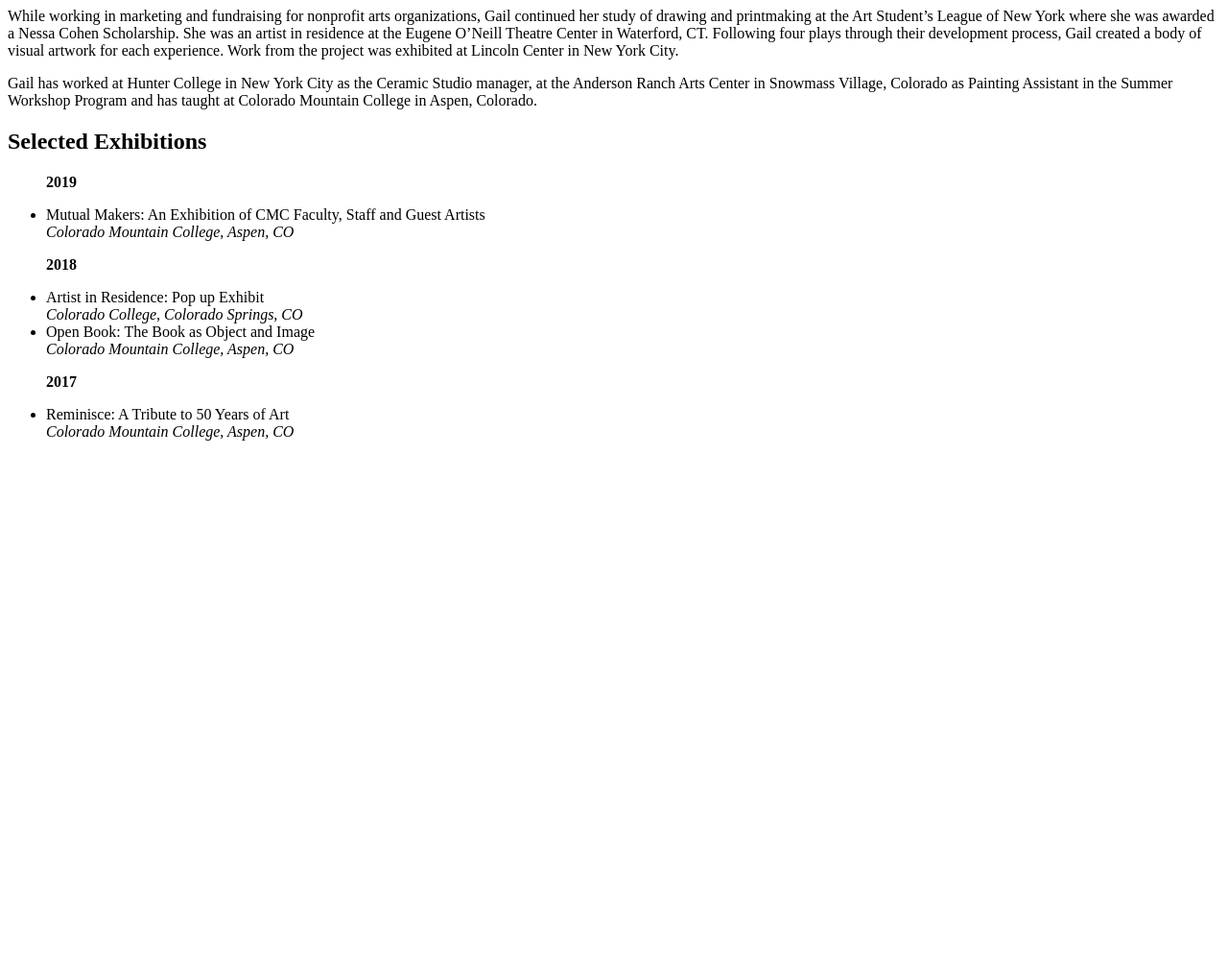
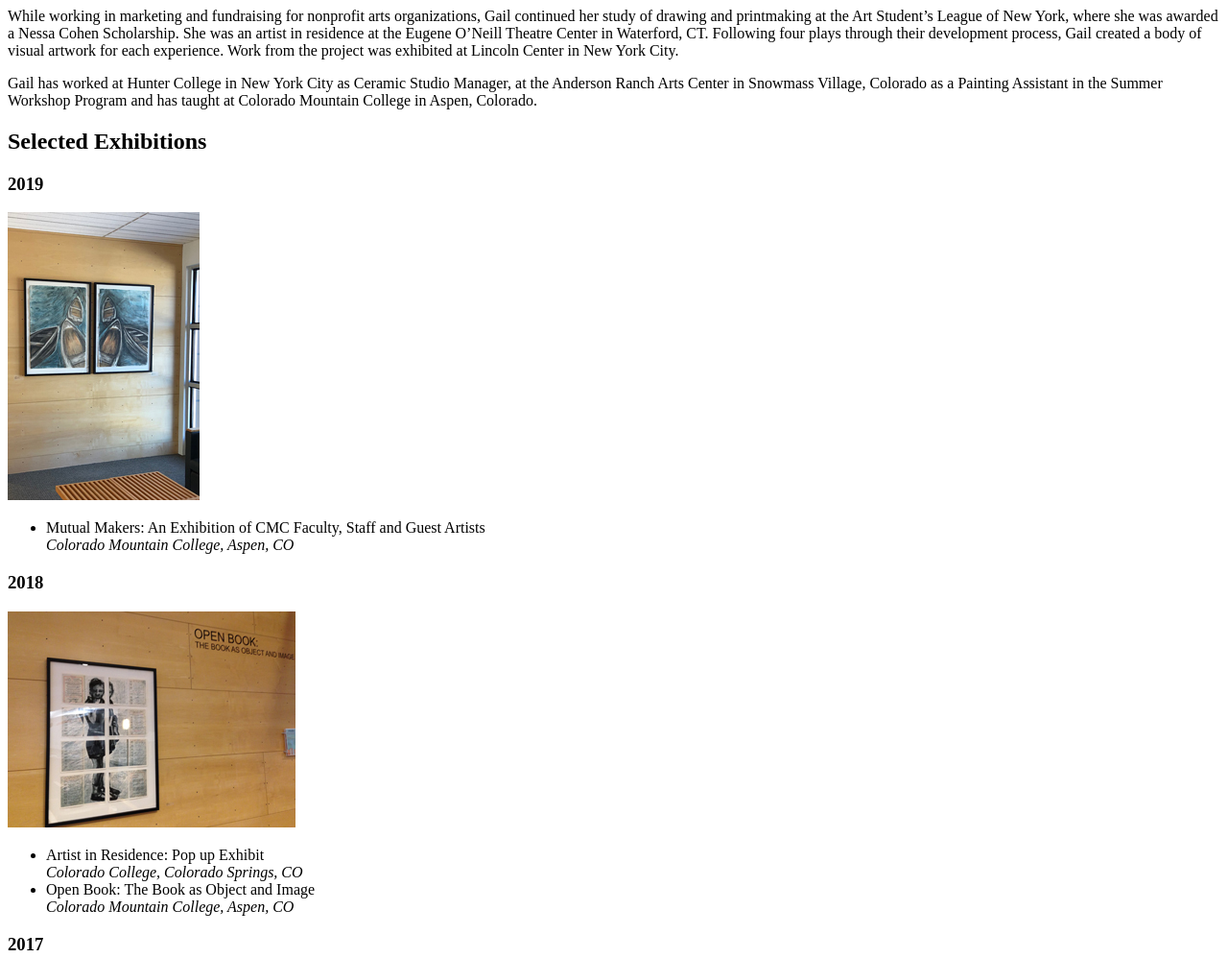
Before and after one commit to GailB64/Treehouse-Project-1, a plain HTML site: page biography.html in a window 1280 px wide. Shown: the part 820-1818 px from the top of the page at 96% size. Before the commit the page ends 1295 px from the top, so only its background shows below. Drawn offline with Linux system fonts and the light colour scheme.

Commit message:
additional imagry added to biography

```diff
--- a/biography.html
+++ b/biography.html
@@ -17,6 +17,7 @@
 <header>
     <img src="images/longmtlake.jpg" alt="black and white photo of mountain lake" class="a">
     <h1>Gail Bartik Biography</h1>
+</header>
 <main>
     <p>Gail Bartik was raised in southeast Wisconsin.  She obtained a BS in Art from the University
      of Wisconsin-Madison. Gail went on to earn an MFA in Arts Administration from the University of
@@ -25,36 +26,47 @@
      development of story for film has influenced her approach and conception of visual art.</p>
 
     <p>While working in marketing and fundraising for nonprofit arts organizations, Gail continued
-    her study of drawing and printmaking at the Art Student’s League of New York where she was
+    her study of drawing and printmaking at the Art Student’s League of New York, where she was
     awarded a Nessa Cohen Scholarship. She was an artist in residence at the Eugene O’Neill
-    Theatre Center in Waterford, CT. Following four plays through their development process,
+    Theatre Center in Waterford, CT.  Following four plays through their development process,
     Gail created a body of visual artwork for each experience. Work from the project was exhibited
     at Lincoln Center in New York City.</p>
 
-    <p>Gail has worked at Hunter College in New York City as the Ceramic Studio manager, at the
-    Anderson Ranch Arts Center in Snowmass Village, Colorado as Painting Assistant in the Summer
+    <p>Gail has worked at Hunter College in New York City as Ceramic Studio Manager, at the
+    Anderson Ranch Arts Center in Snowmass Village, Colorado as a Painting Assistant in the Summer
     Workshop Program and has taught at Colorado Mountain College in Aspen, Colorado.</p>
 
+    <section>
     <h2>Selected Exhibitions</h2>
+
+        <h3><strong>2019</strong></h3>
+        <img src="images/boatsingallery200300.jpg" alt="2 mirror image monotypes on rice paper of boats in water">
             <ul>
-        <p><strong>2019</strong></p>
                 <li>Mutual Makers: An Exhibition of CMC Faculty, Staff and Guest Artists<br>
                 <em>Colorado Mountain College, Aspen, CO</em></li>
-        <p><strong>2018</strong></p>
+            </ul>
+        <h3><strong>2018</strong></h3>
+        <img src="images/openbookexhibit.jpg" alt="Book Boy printed over open pages of book at entrance to exhibit">
+            <ul>
                 <li>Artist in Residence: Pop up Exhibit<br>
                 <em>Colorado College, Colorado Springs, CO</em><br> </li>
                 <li>Open Book: The Book as Object and Image<br>
                 <em>Colorado Mountain College, Aspen, CO</em></li>
-        <p><strong>2017</strong></p>
+            </ul>
+        <h3><strong>2017</strong></h3>
+        <img src="images/BoyandGirl.jpg" alt="standing girl and seated boy, two mostly black and white monotypes printed on BFK paper">
+            <ul>
                 <li>Reminisce: A Tribute to 50 Years of Art<br>
                 <em>Colorado Mountain College, Aspen, CO</em></li>
             </ul>
-
+    </section>
 </main>
 
-</header>
+<hr>
 
-
+<footer>
+All artwork &amp; images created by Gail Bartik.
+</footer>
 
 </body>
 </html>
```
Also changed, not shown: images/BoyandGirl.jpg (added), images/boatsingallery200300.jpg (added), images/openbookexhibit.jpg (added), 1 other file. Lines whose indentation alone changed are shown as unchanged.
